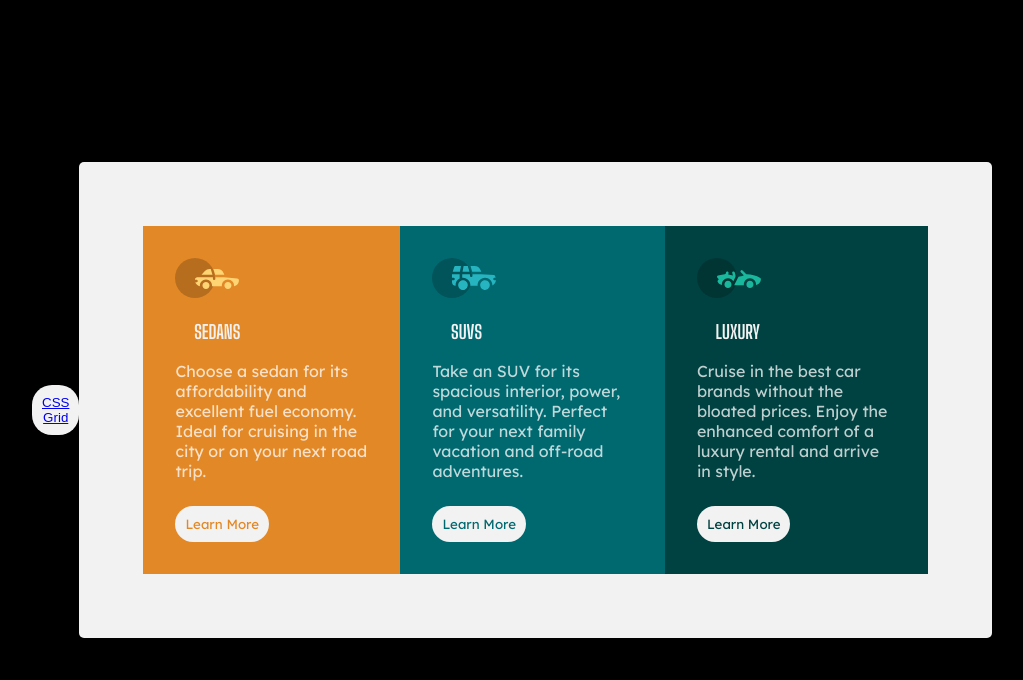
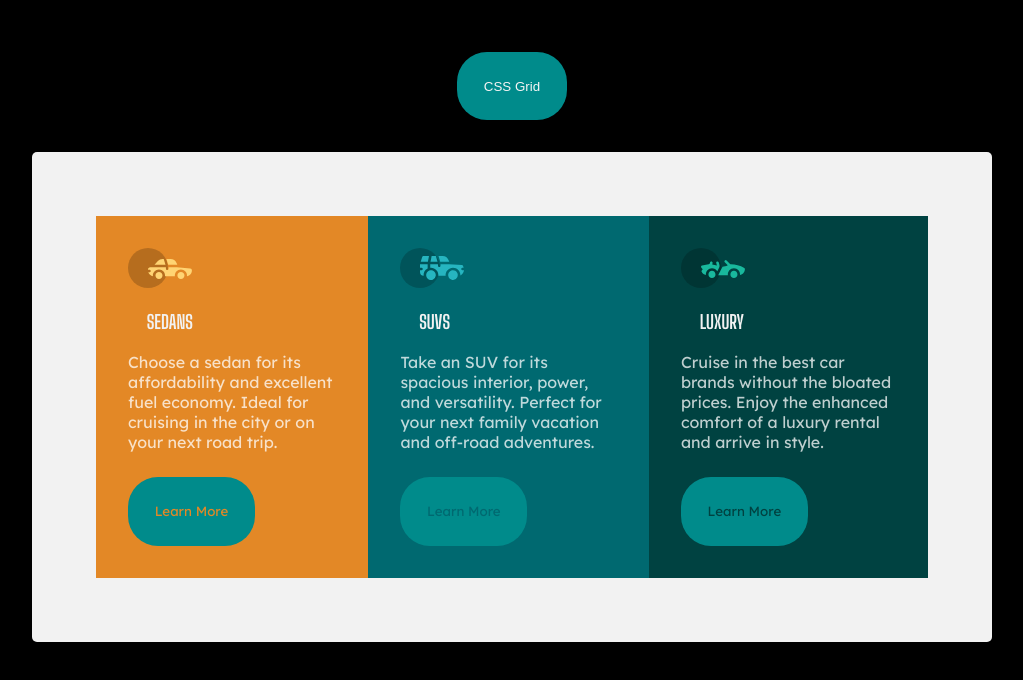
Before and after one commit to Emajero/css_flexbox_grid, a plain HTML site: page index.html in a window 1280 px wide. Shown: the whole page, without its empty margins (128-1151 px from the left). Drawn offline with Linux system fonts and the light colour scheme.

Commit message:
Update style.css
Update style.css - styled the button on the header to allow navigation to the CSS Grid page.

```diff
--- a/style.css
+++ b/style.css
@@ -7,9 +7,9 @@ body {
   /* background-color: black; */
   width: 75%;
   margin: auto;
-  display: flex;
+/*   display: flex;
   justify-content: center;
-  align-items: center;
+  align-items: center; */
   height: 100vh;
   background-color: black;
 }
@@ -86,6 +86,21 @@ button:hover {
 .column3 a:hover {
   color: hsl(0, 0%, 95%);
 }
+button {
+  padding: 2em;
+  border-radius: 30px;
+  background-color: darkcyan;
+  border: none;
+}
+a {
+  text-decoration: none;
+  color: whitesmoke;
+}
+header {
+  padding: 2em;
+  display: flex;
+  justify-content: center;
+}
 @media screen and (max-width: 375px) {
   main {
     margin-top: 40em;
```
